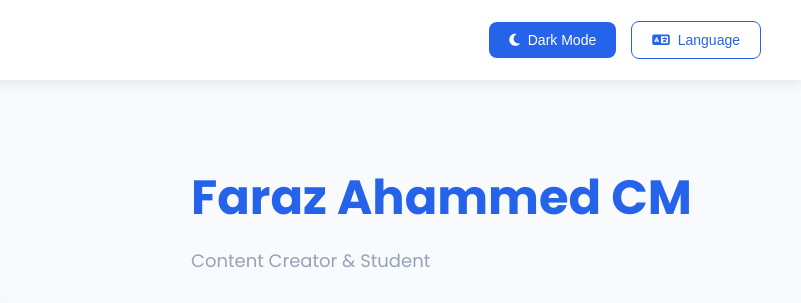
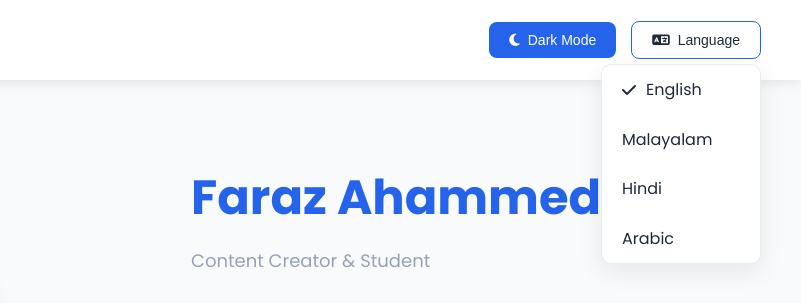
Before and after one commit to farazahammed/farazahammed, a plain HTML site: page index.html in a window 1280 px wide. Both pictures are taken after a click on the button "Language". Shown: the top 303 px of the page, 479-1280 px from the left. Drawn offline with Linux system fonts and the light colour scheme.

Commit message:
Add files via upload

```diff
--- a/index.html
+++ b/index.html
@@ -3,7 +3,7 @@
 <head>
     <meta charset="UTF-8">
     <meta name="viewport" content="width=device-width, initial-scale=1.0">
-    <title>Faraz Ahammed </title>
+    <title>Faraz Ahammed CM</title>
     <link rel="icon" href="https://i.postimg.cc/MGW5pBTs/dp-1.png" type="image/png">
     <link rel="stylesheet" href="https://cdnjs.cloudflare.com/ajax/libs/font-awesome/6.4.0/css/all.min.css">
     <link href="https://fonts.googleapis.com/css2?family=Poppins:wght@300;400;500;600;700&display=swap" rel="stylesheet">
@@ -304,14 +304,13 @@
             display: none;
             position: absolute;
             right: 0;
-            top: 100%;
+            top: calc(100% + 5px);
             background-color: var(--card-bg);
             min-width: 160px;
             box-shadow: 0 8px 24px var(--card-shadow);
             border-radius: 10px;
-            z-index: 1;
+            z-index: 10;
             border: 1px solid rgba(0, 0, 0, 0.08);
-            margin-top: 10px;
             overflow: hidden;
         }
 
@@ -331,7 +330,7 @@
             color: white;
         }
 
-        .language-selector:hover .language-options {
+        .language-selector.active .language-options {
             display: block;
         }
 
@@ -395,8 +394,8 @@
                 <button id="theme-toggle" class="btn">
                     <i class="fas fa-moon"></i> <span class="theme-text">Dark Mode</span>
                 </button>
-                <div class="language-selector">
-                    <button class="btn btn-outline">
+                <div class="language-selector" id="language-selector">
+                    <button class="btn btn-outline language-btn">
                         <i class="fas fa-language"></i> <span class="language-text">Language</span>
                     </button>
                     <div class="language-options">
@@ -545,10 +544,27 @@
             }
         });
 
+        // Language Selector Functionality
+        const languageSelector = document.getElementById('language-selector');
+        const languageBtn = languageSelector.querySelector('.language-btn');
+        const languageOptions = languageSelector.querySelector('.language-options');
+        const languageText = languageSelector.querySelector('.language-text');
+        const languageLinks = languageOptions.querySelectorAll('a');
+
+        // Close language dropdown when clicking outside
+        document.addEventListener('click', (e) => {
+            if (!languageSelector.contains(e.target)) {
+                languageSelector.classList.remove('active');
+            }
+        });
+
+        // Toggle language dropdown
+        languageBtn.addEventListener('click', (e) => {
+            e.stopPropagation();
+            languageSelector.classList.toggle('active');
+        });
+
         // Language Support
-        const languageText = document.querySelector('.language-text');
-        const languageOptions = document.querySelectorAll('.language-options a');
-
         // Define translations
         const translations = {
             'en': {
@@ -690,13 +706,16 @@
         updateLanguage(currentLanguage);
 
         // Language selection
-        languageOptions.forEach(option => {
+        languageLinks.forEach(option => {
             option.addEventListener('click', (e) => {
                 e.preventDefault();
                 const lang = option.getAttribute('data-lang');
                 currentLanguage = lang;
                 localStorage.setItem('language', lang);
                 updateLanguage(lang);
+
+                // Close the dropdown after selection
+                languageSelector.classList.remove('active');
             });
         });
 
@@ -735,7 +754,7 @@
             document.querySelector('.rights-text').textContent = translations[lang]['rightsText'];
 
             // Update active language indicator
-            languageOptions.forEach(option => {
+            languageLinks.forEach(option => {
                 const icon = option.querySelector('i');
                 if (option.getAttribute('data-lang') === lang) {
                     icon.style.display = 'inline-block';
```
